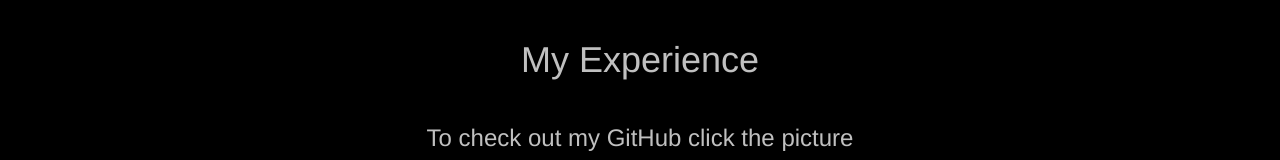
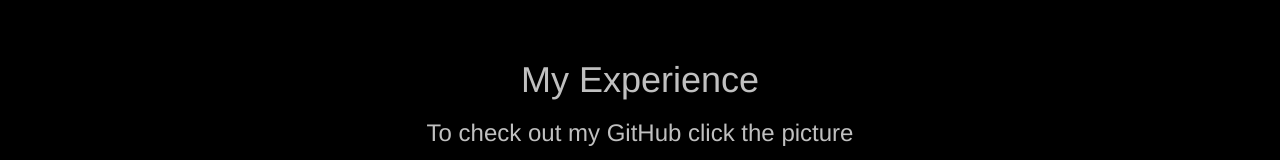
Before and after one commit to christian-newcomb/archer-malmo, a plain HTML site: page index.html in a window 1280 px wide. Shown: the top 160 px of the page. Drawn offline with nearby package versions, Linux system fonts and the light colour scheme.

Commit message:
Update index.html

```diff
--- a/index.html
+++ b/index.html
@@ -32,7 +32,7 @@
 
              <div class="row">
                <div class="col-md-3"></div>
-               <div class="col-md-6">My Experience</div>
+		     <div class="col-md-6"><h1>My Experience</h1><h3>To check out my GitHub click the picture</h3></div>
                <div class="col-md-3"></div>
             </div>
             <div class="profile">
```
